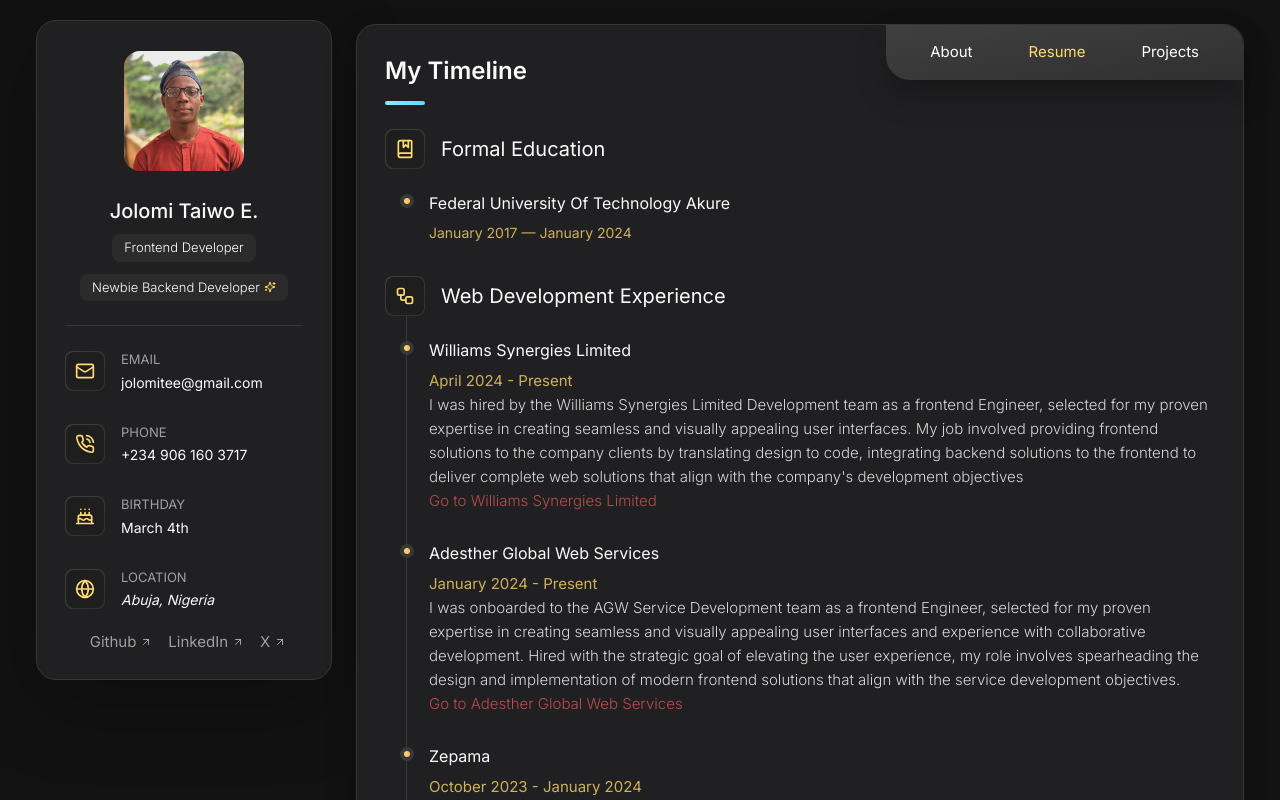
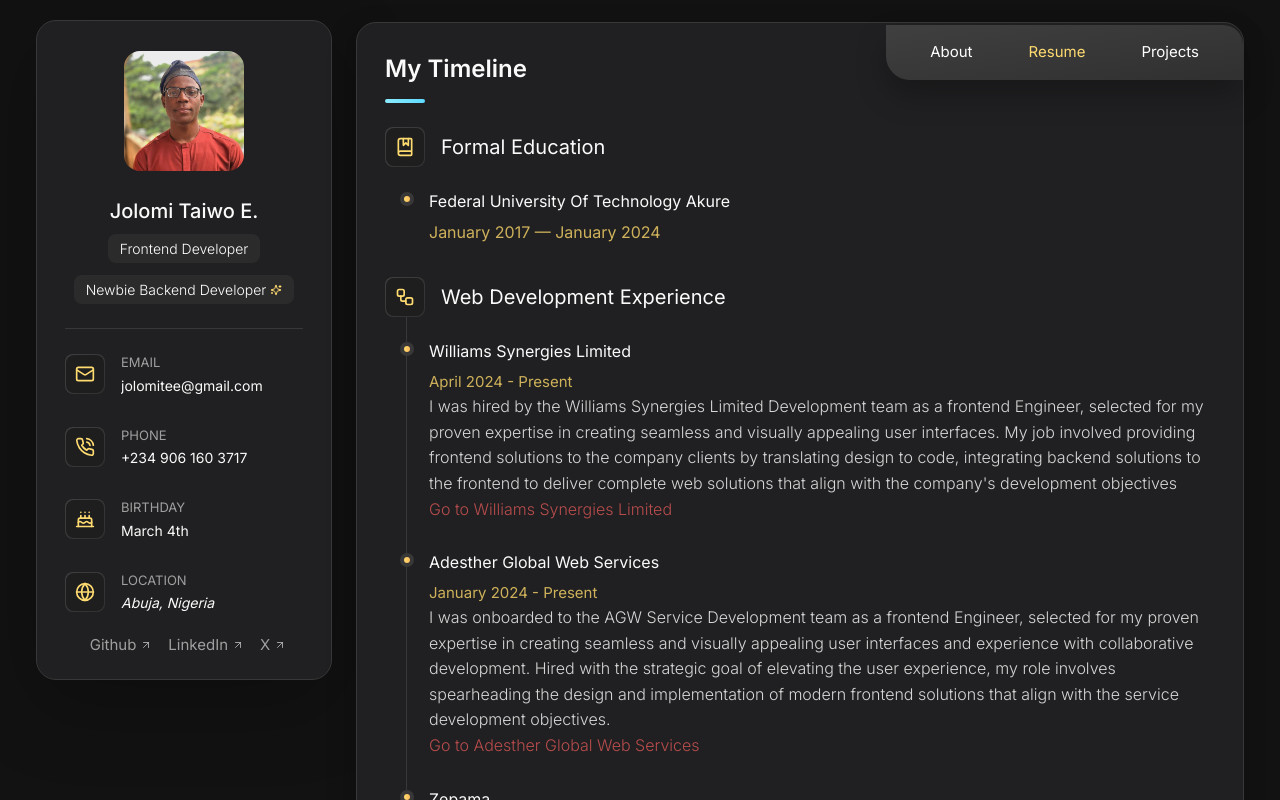
Before and after one commit to JolomiTee/jolomitee-v2, a Next.js app: page /resume in a window 1280 px wide. Shown: the top 800 px of the page. Built offline with nearby package versions, Linux system fonts and the light colour scheme.

Commit message:
- font adjustment

```diff
--- a/app/layout.tsx
+++ b/app/layout.tsx
@@ -23,7 +23,7 @@ export default function RootLayout({
 			>
 				<Navbar />
 				<Sidebar />
-				<main className="xl:relative xl:min-w-full 2xl:min-w-[75%] 2xl:w-[750px] 2xl:m-0 2xl:mt-2">
+				<main className="xl:relative xl:min-w-full 2xl:min-w-[75%] 2xl:w-[750px] 2xl:m-0 2xl:mt-[6px]">
 					{children}
 				</main>
 			</body>
--- a/app/resume/page.tsx
+++ b/app/resume/page.tsx
@@ -21,11 +21,11 @@ const Page = () => {
 				<ul className="timeline-list text-fs-6 ml-11">
 					{schoolInfo.map((items, index) => (
 						<li key={index} className="timeline-item relative">
-							<h4 className="h4 timelime-item-title text-fs-6 leading-[1.3] mb-2">
+							<h4 className="h4 timelime-item-title text-fs-6 lg:text-fs-4 leading-[1.3] mb-2 ">
 								{items.school}
 							</h4>
 
-							<span className="text-vegas-gold font-fw-400 leading-[1.6]">
+							<span className="text-vegas-gold font-fw-400 leading-[1.6] lg:text-fs-4">
 								{items.startDate} — {items.endDate}
 							</span>
 						</li>
@@ -44,7 +44,7 @@ const Page = () => {
 				<ul className="timeline-list text-fs-6 ml-11">
 					{developmentInfo.map((items, index) => (
 						<li key={index} className="timeline-item relative">
-							<h4 className="h4 timelime-item-title text-fs-6 leading-[1.3] mb-2">
+							<h4 className="h4 timelime-item-title text-fs-6 lg:text-fs-4 leading-[1.3] mb-2">
 								{items.devExperience}
 							</h4>
 
@@ -52,7 +52,7 @@ const Page = () => {
 								{items.duration}
 							</span>
 
-							<p className="timeline-text text-light-gray font-fw-300 leading-[1.6] text-fs-5">
+							<p className="timeline-text text-light-gray font-fw-300 leading-[1.6] text-fs-5 lg:text-fs-4">
 								{items.text}
 								<a target="_blank" href={items.link}>
 									{items.linkText}
--- a/components/Sidebar.tsx
+++ b/components/Sidebar.tsx
@@ -18,7 +18,7 @@ const Sidebar = () => {
 		<aside
 			className={`
             sidebar mb-4 overflow-hidden transition-2 md:mb-[20px]  whitespace-nowrap 2xl:min-w-[25%] lg:shadow-5
-            ${navOpen ? "max-h-[660px]" : "max-h-[112px]"}
+            ${navOpen ? "max-h-[660px]" : "max-h-[135px]"}
             ${!navOpen && "md:max-h-[155px]"}
             ${!navOpen && "2xl:max-h-full"}`}
 		>
@@ -39,11 +39,11 @@ const Sidebar = () => {
 						Jolomi Taiwo E.
 					</h1>
 					<div className="grid gap-2 md:flex md:items-center md:gap-3 2xl:grid">
-						<p className="title text-white-1 bg-onyx text-fs-7 font-fw-300 rounded-lg px-3 py-1 text-center justify-center w-fit mx-auto">
+						<p className="title text-white-1 bg-onyx text-fs-7 lg:text-fs-6 font-fw-300 rounded-lg px-3 py-1 text-center justify-center w-fit mx-auto">
 							Frontend Developer
 						</p>
 
-						<p className="title text-white-1 bg-onyx text-fs-7 font-fw-300 rounded-lg px-3 py-1 text-center flex items-center gap-1 justify-center w-fit mx-auto">
+						<p className="title text-white-1 bg-onyx text-fs-7 lg:text-fs-6 font-fw-300 rounded-lg px-3 py-1 text-center flex items-center gap-1 justify-center w-fit mx-auto">
 							Newbie Backend Developer{" "}
 							<Stars className="text-orange-yellow-crayola w-3 h-3" />
 						</p>
```
